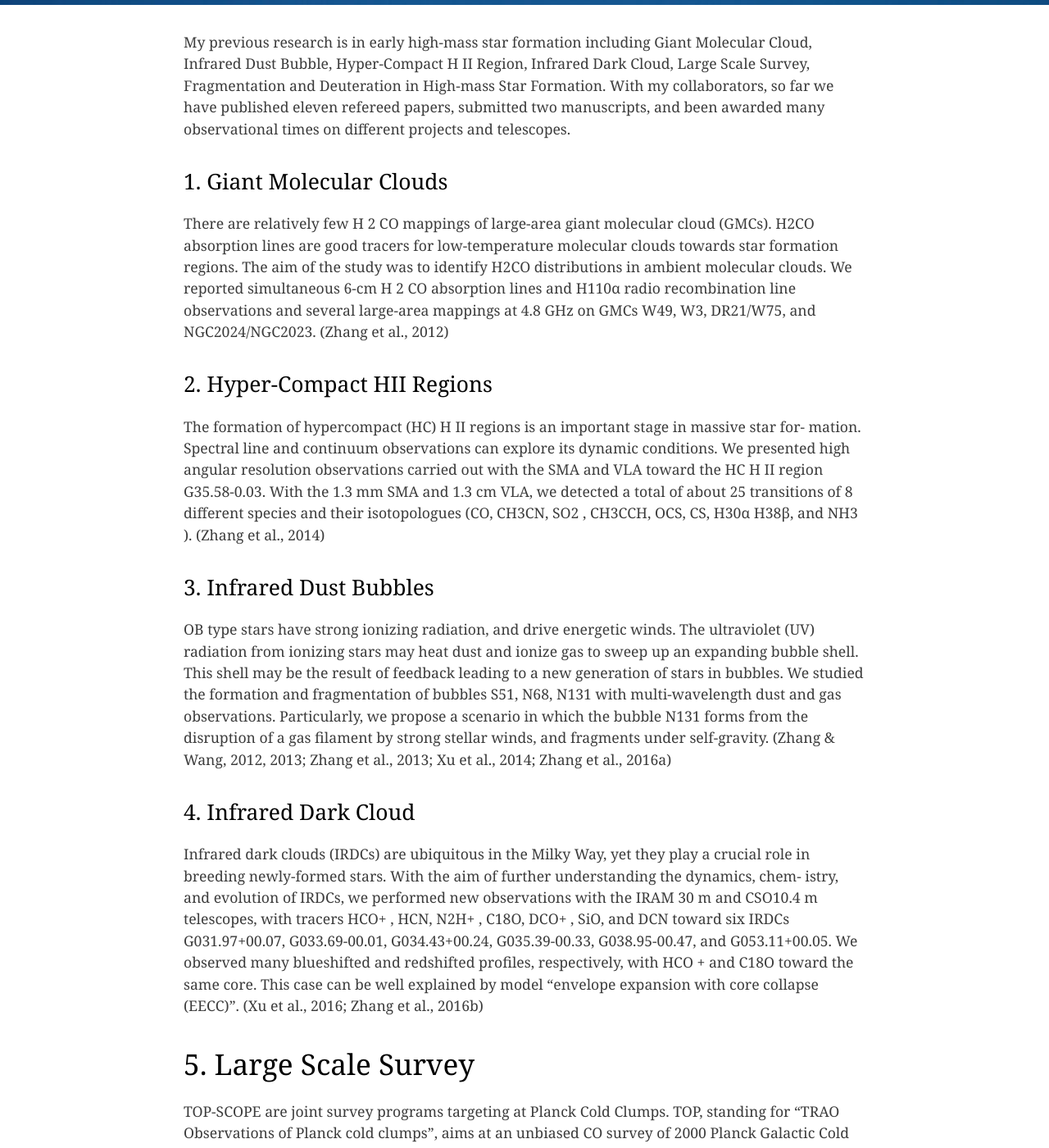
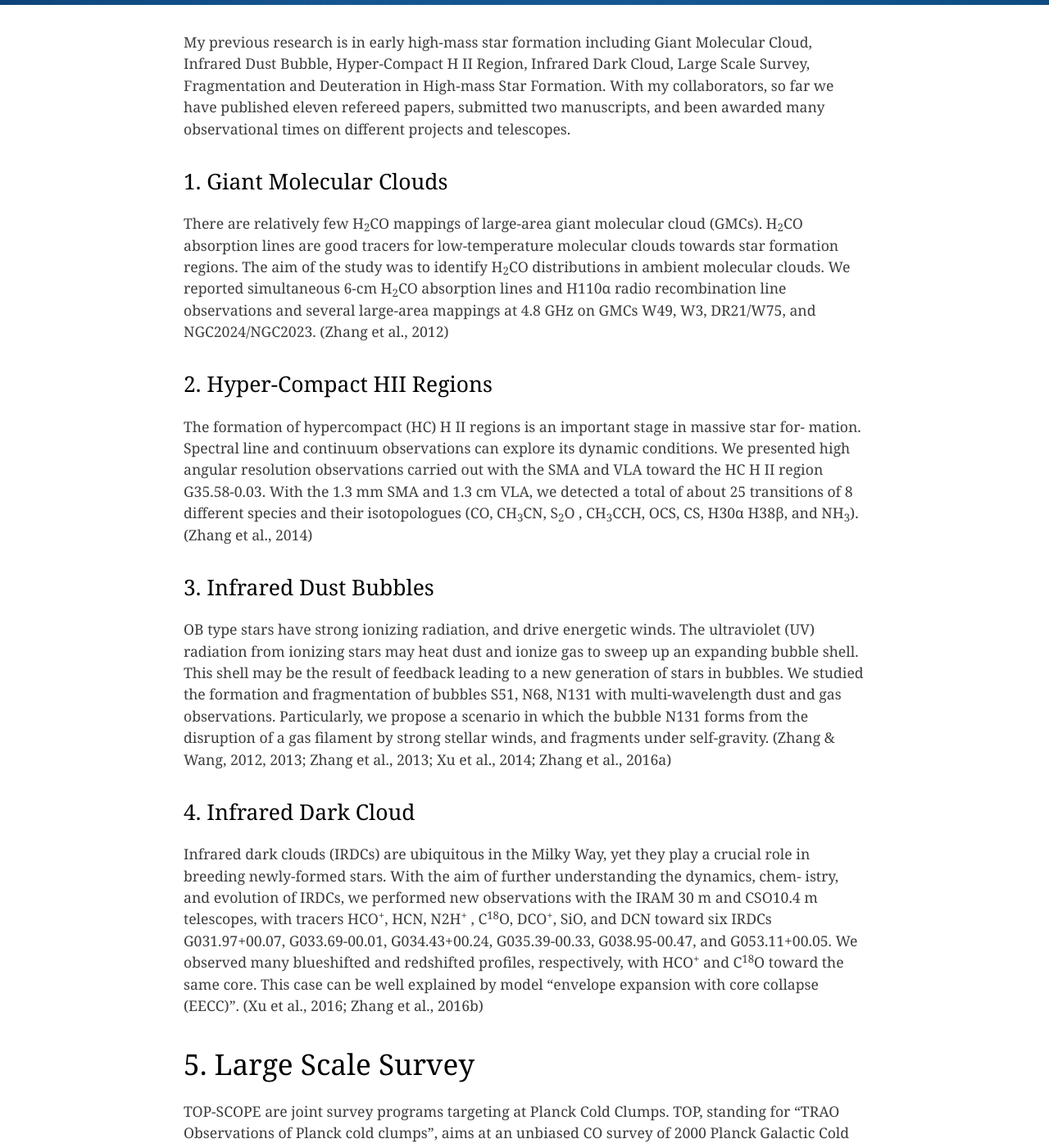
Before and after one commit to zcp521/zcp521.github.io, a Jekyll site: the page built from research.md, in a window 1280 px wide and 1400 px high, scrolled down 376 px. Shown: the whole window at 82% size. Built offline with Jekyll 4.4.1, drawn with Linux system fonts in a browser that asks for light colours; some of the changed text lies outside the part shown.

Commit message:
Initial commit

```diff
--- a/research.md
+++ b/research.md
@@ -24,10 +24,10 @@ observational times on different projects and telescopes.
 
 ## 1. Giant Molecular Clouds
 
-There are relatively few H 2 CO mappings of large-area giant molecular cloud (GMCs). H2CO
+There are relatively few H<sub>2</sub>CO mappings of large-area giant molecular cloud (GMCs). H<sub>2</sub>CO
 absorption lines are good tracers for low-temperature molecular clouds towards star formation
-regions. The aim of the study was to identify H2CO distributions in ambient molecular clouds.
-We reported simultaneous 6-cm H 2 CO absorption lines and H110α radio recombination line
+regions. The aim of the study was to identify H<sub>2</sub>CO distributions in ambient molecular clouds.
+We reported simultaneous 6-cm H<sub>2</sub>CO absorption lines and H110α radio recombination line
 observations and several large-area mappings at 4.8 GHz on GMCs W49, W3, DR21/W75, and
 NGC2024/NGC2023. (Zhang et al., 2012)
 
@@ -39,8 +39,8 @@ The formation of hypercompact (HC) H II regions is an important stage in massive
 mation. Spectral line and continuum observations can explore its dynamic conditions. We
 presented high angular resolution observations carried out with the SMA and VLA toward the
 HC H II region G35.58-0.03. With the 1.3 mm SMA and 1.3 cm VLA, we detected a total of
-about 25 transitions of 8 different species and their isotopologues (CO, CH3CN, SO2 , CH3CCH,
-OCS, CS, H30α H38β, and NH3 ). (Zhang et al., 2014)
+about 25 transitions of 8 different species and their isotopologues (CO, CH<sub>3</sub>CN, S<sub>2</sub>O , CH<sub>3</sub>CCH,
+OCS, CS, H30α H38β, and NH<sub>3</sub>). (Zhang et al., 2014)
 
 
 ## 3. Infrared Dust Bubbles
@@ -61,10 +61,10 @@ from the disruption of a gas filament by strong stellar winds, and fragments und
 Infrared dark clouds (IRDCs) are ubiquitous in the Milky Way, yet they play a crucial role
 in breeding newly-formed stars. With the aim of further understanding the dynamics, chem-
 istry, and evolution of IRDCs, we performed new observations with the IRAM 30 m and
-CSO10.4 m telescopes, with tracers HCO+ , HCN, N2H+ , C18O, DCO+ , SiO, and DCN toward
+CSO10.4 m telescopes, with tracers HCO<sup>+</sup>, HCN, N2H<sup>+</sup> , C<sup>18</sup>O, DCO<sup>+</sup>, SiO, and DCN toward
 six IRDCs G031.97+00.07, G033.69-00.01, G034.43+00.24, G035.39-00.33, G038.95-00.47, and
-G053.11+00.05. We observed many blueshifted and redshifted profiles, respectively, with HCO +
-and C18O toward the same core. This case can be well explained by model “envelope expansion
+G053.11+00.05. We observed many blueshifted and redshifted profiles, respectively, with HCO<sup>+</sup>
+and C<sup>18</sup>O toward the same core. This case can be well explained by model “envelope expansion
 with core collapse (EECC)”. (Xu et al., 2016; Zhang et al., 2016b)
 
 
@@ -91,7 +91,7 @@ G18.21, G23.97N, G23.98, G23.44, G23.97S, G25.38, G25.71) were selected from the
 Massive Pre/Protocluster core Survey at 850 and 450 μm. VLA at 1.3 cm, PdBI at 3.5 & 1.3
 mm, APEX at 870 μm observations were followed up, and archival infrared data at 4.5, 8.0, 24,
 and 70 μm are combined to study the fragmentation and evolution of these eight clumps. The
-spectral data including NH3 (1, 1) and (2, 2) lines NH2D, C18O (2-1), H 13 CN, HC15N, and SO
+spectral data including NH<sub>3</sub> (1, 1) and (2, 2) lines NH<sub>2</sub>D, C<sup>18</sup>O (2-1), H<sup>13</sup>CN, HC<sup>15</sup>N, and SO
 line data will be used to study the dynamics, stability, and chemistry of these samples. Finally,
 we want to further unveil the initial conditions of high-mass star formation.
 
```
Also changed, not shown: 1 other file.
